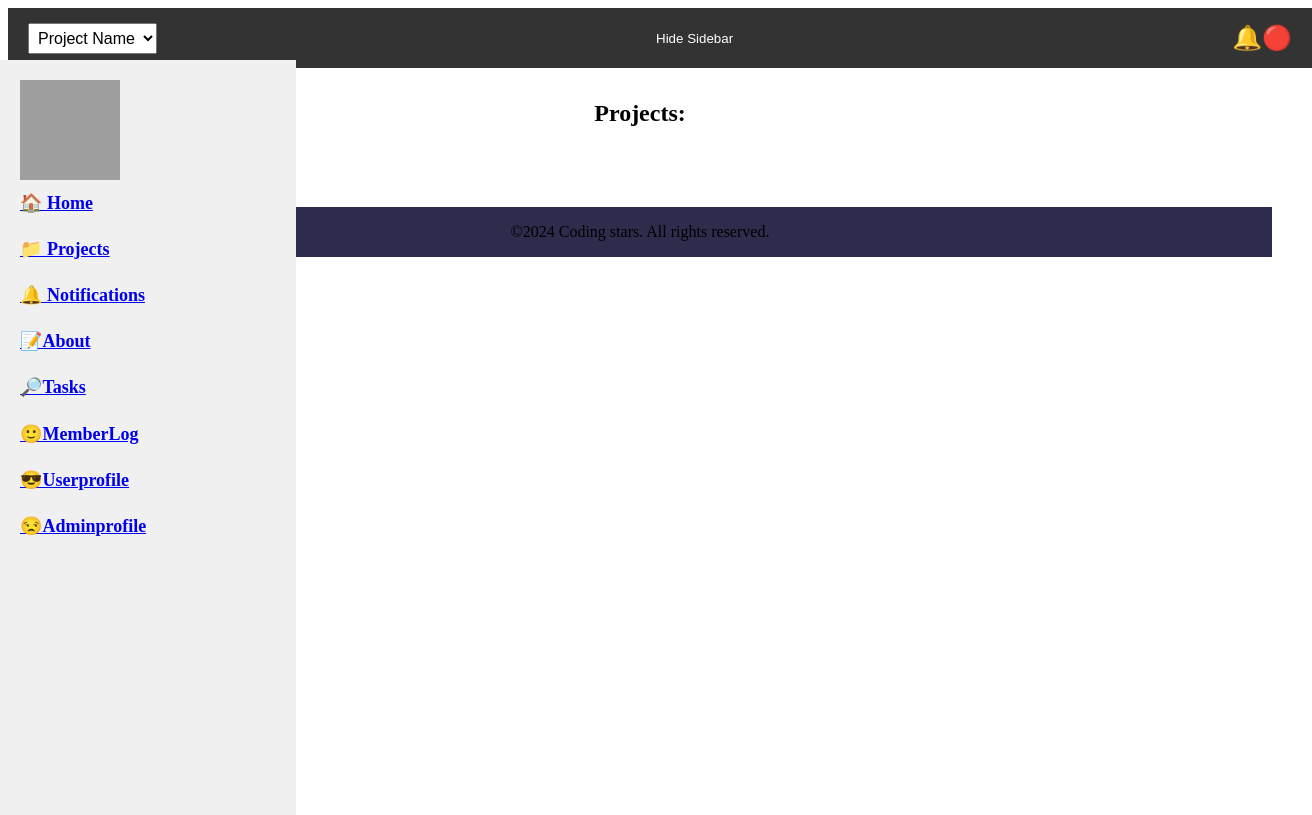
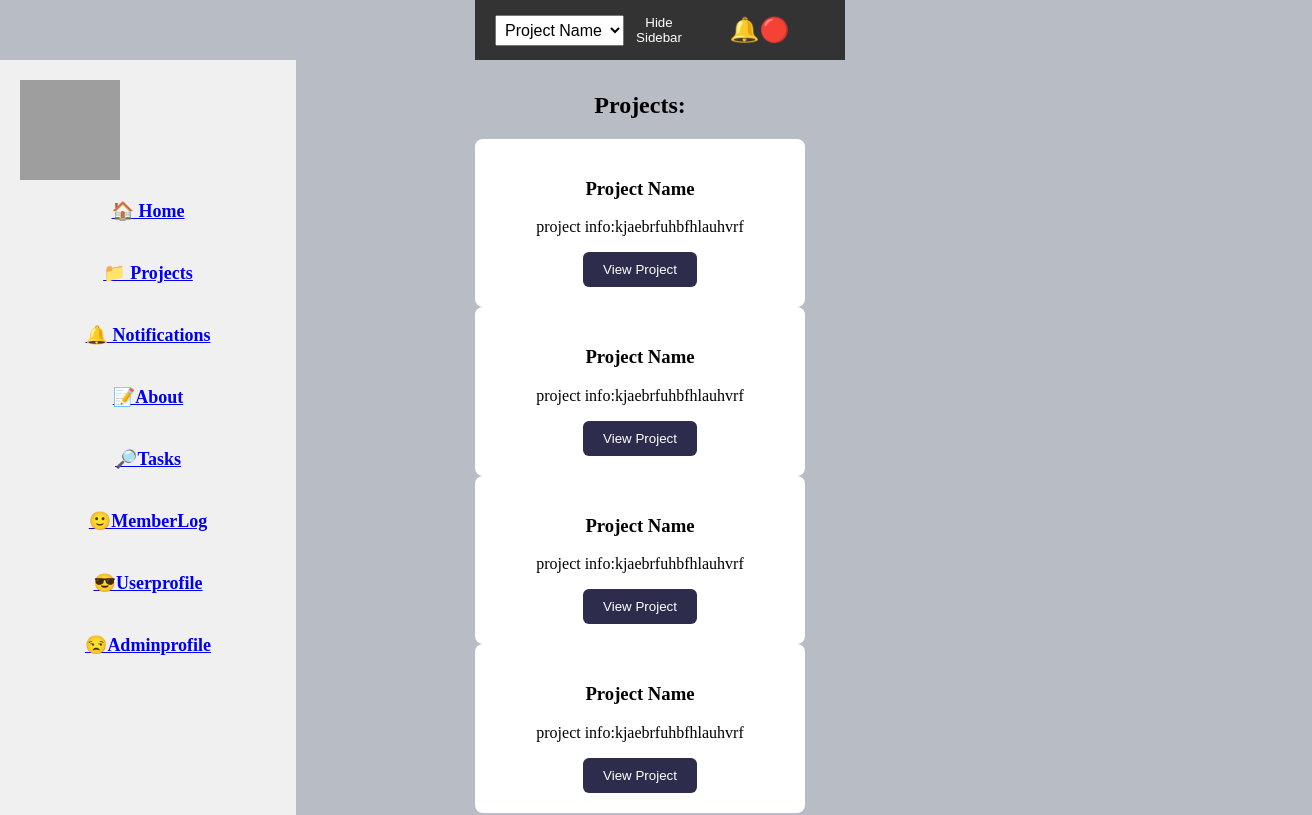
Before and after one commit to Sonwabiso1/task-management-app, a React (Create React App) app in the folder client/: page /projects in a window 1280 px wide. Shown: the top 815 px of the page, 1312 px wide, since content can reach past the window. Built offline with nearby package versions, Linux system fonts and the light colour scheme; grey boxes are pictures that could not be loaded.

Commit message:
adding project tasks and styling

```diff
--- a/client/src/pages/User/userProjects.js
+++ b/client/src/pages/User/userProjects.js
@@ -1,10 +1,40 @@
 import React from "react";
 import './../../styles/User/userProjects.css'
 
-export default function Projects(){
-    return(
+export default function Projects() {
+    return (
         <>
-        <h1 id="heading">Projects:</h1>
+            <h1>Projects:</h1>
+            <section id="proj-Widgets">
+                <div id="widget">
+                    <h3>
+                        Project Name
+                    </h3>
+                    <p>project info:kjaebrfuhbfhlauhvrf</p>
+                    <button>View Project</button>
+                </div>
+                <div id="widget">
+                    <h3>
+                        Project Name
+                    </h3>
+                    <p>project info:kjaebrfuhbfhlauhvrf</p>
+                    <button>View Project</button>
+                </div>
+                <div id="widget">
+                    <h3>
+                        Project Name
+                    </h3>
+                    <p>project info:kjaebrfuhbfhlauhvrf</p>
+                    <button>View Project</button>
+                </div>
+                <div id="widget">
+                    <h3>
+                        Project Name
+                    </h3>
+                    <p>project info:kjaebrfuhbfhlauhvrf</p>
+                    <button>View Project</button>
+                </div>
+            </section>
         </>
     )
 }
--- a/client/src/pages/User/userTasks.js
+++ b/client/src/pages/User/userTasks.js
@@ -4,10 +4,11 @@ import '../../styles/User/userTasks.css';
 export default function Tasks() {
     return (
         <div id="mainDiv">
-                <div id="content">
-                    <h2>Main Content</h2>
-                    <p>Here is the main content area. You can add your components and content here.</p>
-                </div>
+            <h1>Project Name</h1>
+            <div id="content">
+                <h5>Task Title</h5>
+                <p>task info</p>
             </div>
+        </div>
     );
 }
--- a/client/src/styles/User/userProjects.css
+++ b/client/src/styles/User/userProjects.css
@@ -1,3 +1,58 @@
-#heading{
+body {
+    background-color: #b7bcc5;
     text-align: center;
-}
+    margin: 0;
+    padding: 0;
+    display: flex;
+    flex-direction: column;
+    align-items: center;
+    min-height: 100vh;
+  }
+
+  h1 {
+    width: 100%;
+    margin: 20px 0;
+  }
+
+  .container {
+    display: grid;
+    gap: 20px;
+    padding: 10px;
+    width: 100%;
+    max-width: 1200px; /* Limits overall container width */
+    grid-template-columns: repeat(auto-fill, minmax(250px, 1fr)); /* Creates columns */
+    grid-auto-rows: minmax(150px, auto); /* Controls row height */
+  }
+
+  #widget {
+    background-color: white;
+    border-radius: 8px;
+    padding: 20px;
+    box-sizing: border-box;
+    overflow: hidden;
+  }
+
+  /* Force 4 boxes per column */
+  .container {
+    grid-auto-flow: column; /* Stacks items in columns */
+  }
+
+  @media (min-width: 768px) {
+    .container {
+      grid-template-rows: repeat(4, 1fr); /* 4 boxes per column on larger screens */
+    }
+  }
+
+  #widget button {
+    background-color: #2D2C4C;
+    color: white;
+    border-radius: 6px;
+    padding: 10px 20px;
+    border: none;
+    cursor: pointer;
+  }
+
+  #widget button:hover {
+    background-color: #c5c4df;
+    color: black;
+  }
```
